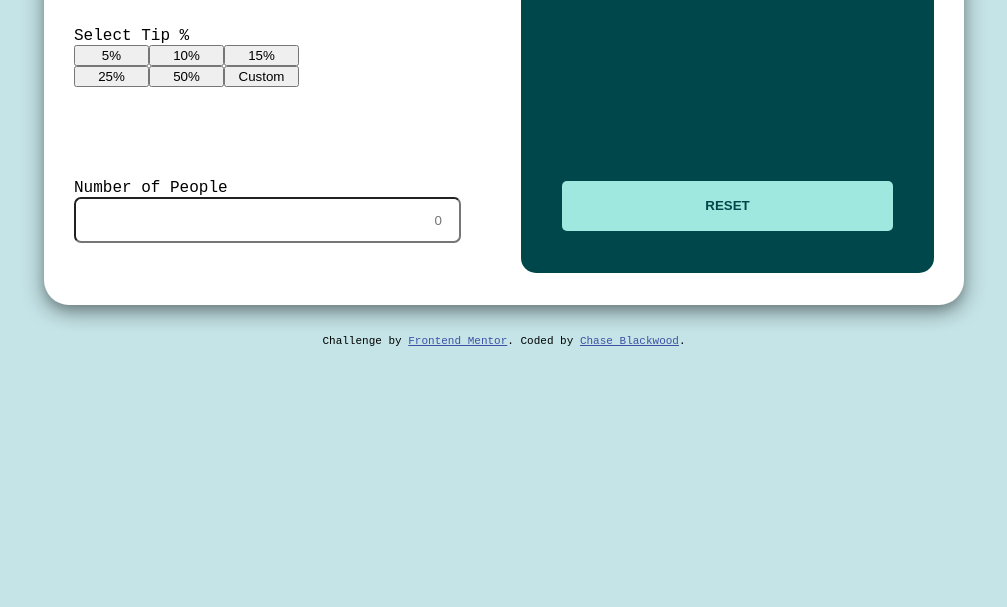
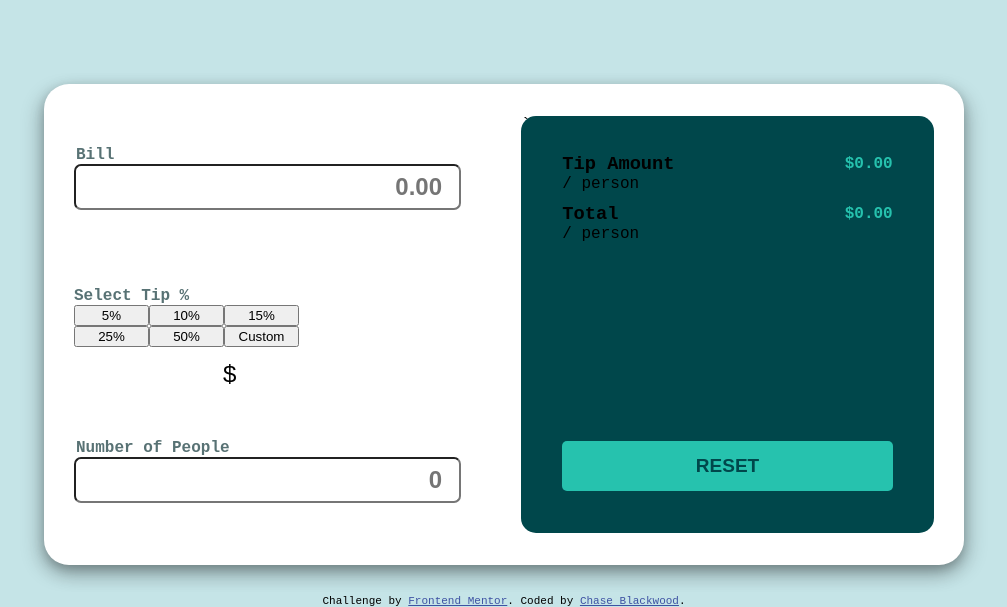
Before and after one commit to Benhemin/tip-calculator, a plain HTML site: page index.html in a window 1280 px wide. Shown: the part 230-837 px from the top of the page, without its empty margins (136-1143 px from the left). Before the commit the page ends 800 px from the top, so only its background shows below. Drawn offline with Linux system fonts and the light colour scheme.

Commit message:
Updated Styling

```diff
--- a/index.html
+++ b/index.html
@@ -24,7 +24,7 @@
          max-width: 25rem;
          margin: auto;
          font-family: 'Space Mono', monospace;">
-  <img src="images\logo.svg" >
+  <img src="images\logo.svg" style="margin: 160px 100px 100px 100px; ">
   <div
     style="display: flex;
            background-color: #FFFFFF;
@@ -35,11 +35,20 @@
            margin-bottom: 30px;">
     <div style="display: flex; flex-direction: column; margin: auto; ">
       <div style="display: flex; flex-direction: column; ">
-        <label for="billInput">Bill</label>
-        <input id="billInput"; type="number" name="billInput" placeholder="0.00" style="min-height: 40px; min-width: 379px; border-radius: 7px; text-align: right;">
+        <label for="billInput" style="color:hsl(184, 14%, 40%); font-weight: 600; margin-left: 2px;">Bill</label>
+        <input id="billInput"; type="number" name="billInput" placeholder="0.00"
+               style="background-color: hsl(50%, 20%, 50%);
+                      min-height: 40px;
+                      min-width: 379px;
+                      border-radius: 7px;
+                      text-align: right;
+                      color:#00474B;
+                      font-size: x-large;
+                      font-weight: 800
+                      ">
       </div>
       <div style="display: flex; flex-direction: column; margin-top: 20%; margin-bottom: 20%;">
-        <label >Select Tip %</label>
+        <label style="color:hsl(184, 14%, 40%); font-weight: 600;">Select Tip %</label>
         <div style="display: flex;">
           <button id="fivePercent">5%</button>
           <button id="tenPercent">10%</button>
@@ -52,8 +61,16 @@
         </div>
       </div>
       <div style="display: flex; flex-direction: column; margin-top: 15px;">
-        <label for="peopleInput">Number of People</label>
-        <input id="peopleInput" type="number" name="peopleInput" placeholder="0" style="min-height: 40px; min-width: 379px; border-radius: 7px; text-align: right;">
+        <label for="peopleInput" style="color:hsl(184, 14%, 40%); font-weight: 600; margin-left: 2px;">Number of People</label>
+        <span class="currency-symbol" style="position: absolute; top: 74%; left: 28%; font-size: x-large; font-weight: 400;">$</span>
+        <input id="peopleInput" type="number" name="peopleInput" placeholder="0"
+               style="min-height: 40px;
+                      min-width: 379px;
+                      border-radius: 7px;
+                      text-align: right;
+                      color:#00474b;
+                      font-size: x-large;
+                      font-weight: 800">
       </div>
     </div>
     <div
@@ -87,9 +104,10 @@
           style="color: #26C2AE;
                  border-radius: 5px;
                  height: 100%; width: 100%;
-                 background-color: #9FE8DF;
+                 background-color: #26C2AE;
                  color: #00474B;
                  font-weight: 600;
+                 font-size: 19px;
                  border: none;"
                  id="resetButton"> RESET </button>
       </div>
```
